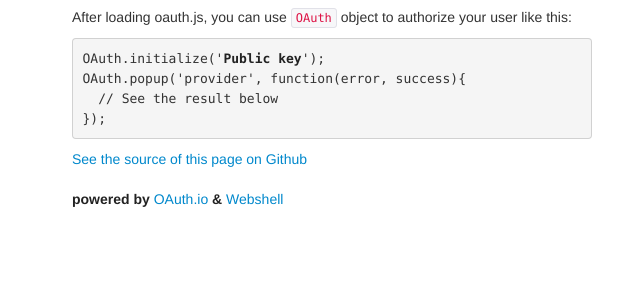
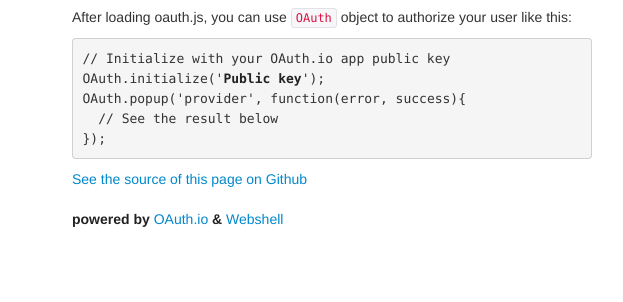
Before and after one commit to oauth-io/oauth-js, a plain HTML site: page index.html in a window 1280 px wide. Shown: the part 266-568 px from the top of the page, 478-1101 px from the left. Drawn offline with nearby package versions, Linux system fonts and the light colour scheme.

Commit message:
Signed-off-by: thyb <thyb@oauth.io>

```diff
--- a/index.html
+++ b/index.html
@@ -99,7 +99,8 @@
         <div class="row">
           <h4>How to use OAuth.io SDK? it's really simple!</h4>
           <p>After loading oauth.js, you can use <code>OAuth</code> object to authorize your user like this:</p>
-          <pre id="code">OAuth.initialize('<span class="text-success"><strong>Public key</strong></span>');
+          <pre id="code">// Initialize with your OAuth.io app public key
+OAuth.initialize('<span class="text-success"><strong>Public key</strong></span>');
 OAuth.popup('<span id='provider'>provider</span>', function(error, success){
   // See the result below
 });</pre>
```
